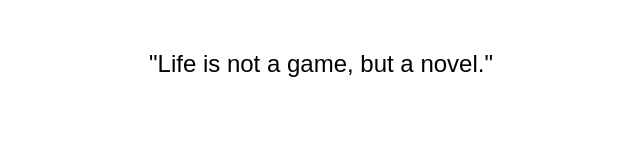
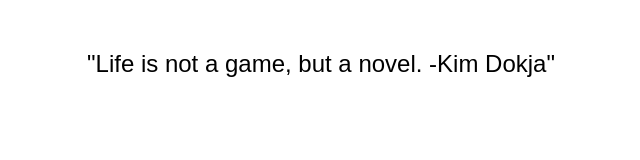
Before and after one commit to deevanshu1053/-new, a plain HTML site: page index.html in a window 1280 px wide. Shown: the whole page, without its empty margins (319-959 px from the left). Drawn offline with Linux system fonts and the light colour scheme.

Commit message:
Update index.html

```diff
--- a/index.html
+++ b/index.html
@@ -15,6 +15,6 @@
   </style>
 </head>
 <body>
-  <div id="quote">"Life is not a game, but a novel."</div>
+  <div id="quote">"Life is not a game, but a novel. -Kim Dokja"</div>
 </body>
 </html>
```
